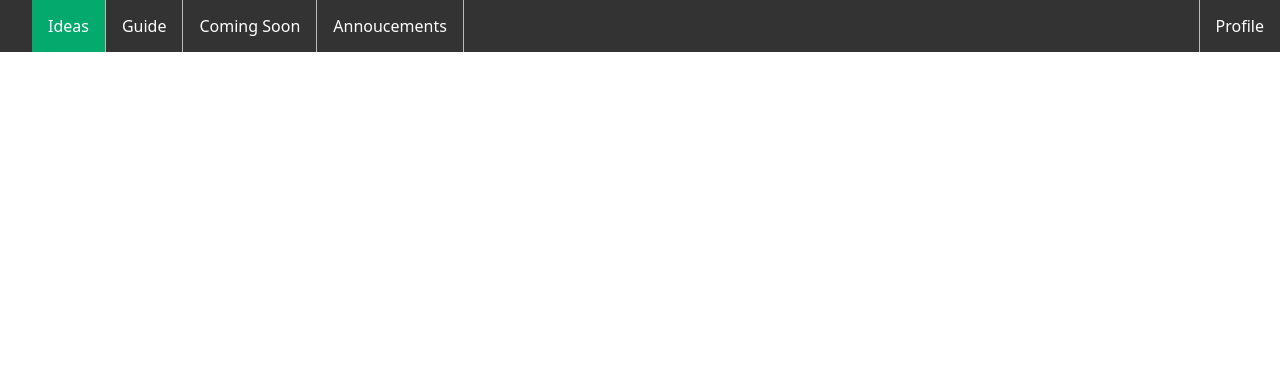
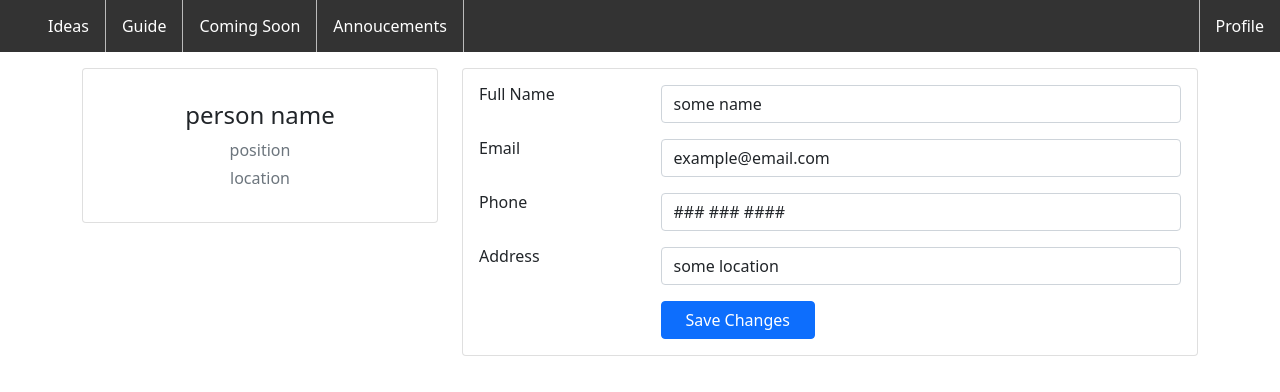
Before and after one commit to sjsucmpe272SP22/crowdsource_ideas, a React (Create React App) app in the folder team_project/client/: page /edit in a window 1280 px wide. Shown: the top 392 px of the page. Built offline with nearby package versions, Linux system fonts and the light colour scheme.

Commit message:
profile and edit pages

```diff
--- a/team_project/client/public/index.html
+++ b/team_project/client/public/index.html
@@ -29,7 +29,8 @@
     <!-- Navigation Bar -->
     <link rel="stylesheet" href="./css/navbar.css" type="text/css">
     <ul id='navbar'>
-      <li><a class="active" href="/home">Ideas</a></li>
+      <!-- <li><a class="active" href="/home">Ideas</a></li> -->
+      <li><a href="/home">Ideas</a></li>
       <li><a href="#guide">Guide</a></li>
       <li><a href="#soon">Coming Soon</a></li>
       <li><a href="#announces">Annoucements</a></li>
--- a/team_project/client/public/js/navbar.js
+++ b/team_project/client/public/js/navbar.js
@@ -4,11 +4,12 @@ var navbar = document.getElementById("navbar");
 // Get all buttons inside the container
 var btns = navbar.getElementsByTagName("li");
 
+// Cant work with HREF page refreshing
 // Loop through the buttons and add the active class to the current/clicked button
-for (var i = 0; i < btns.length; i++) {
-  btns[i].addEventListener("click", function() {
-    var current = document.getElementsByClassName("active");
-    current[0].classList.remove('active');
-    this.classList.add('active');
-  });
-}
+// for (var i = 0; i < btns.length; i++) {
+//   btns[i].addEventListener("click", function() {
+//     var current = document.getElementsByClassName("active");
+//     current[0].classList.remove('active');
+//     this.classList.add('active');
+//   });
+// }
--- a/team_project/client/src/App.js
+++ b/team_project/client/src/App.js
@@ -1,7 +1,8 @@
-import logo from "./logo.svg";
 import "./App.css";
 import { BrowserRouter, Route, Routes } from "react-router-dom";
 import Home from "./components/Home/Home";
+import Profile from "./components/Profile/Profile";
+import Edit from "./components/Profile/Edit";
 
 
 function App() {
@@ -10,6 +11,8 @@ function App() {
       <BrowserRouter>
         <Routes>
           <Route path="/home" element={<Home />} />
+          <Route path="/profile" element={<Profile />} />
+          <Route path="/edit" element={<Edit />} />
         </Routes>
       </BrowserRouter>
     </div>
--- /dev/null
+++ b/team_project/client/src/components/Profile/Edit.js
@@ -0,0 +1,72 @@
+import * as React from "react";
+
+const Edit = () => {
+
+  return (
+    <div className="container">
+      <div className="main-body">
+        <div className="row gutters-sm">
+          <div className="col-md-4 mb-3">
+            <div className="card">
+              <div className="card-body">
+                <div className="d-flex flex-column align-items-center text-center">
+                  <div className="mt-3">
+                    <h4>person name</h4>
+                    <p className="text-secondary mb-1">position</p>
+                    <p className="text-muted font-size-sm">location</p>
+                  </div>
+                </div>
+              </div>
+            </div>
+          </div>
+          <div className="col-md-8">
+            <div className="card">
+              <div className="card-body">
+                <div className="row mb-3">
+                  <div className="col-sm-3">
+                    <h6 className="mb-0">Full Name</h6>
+                  </div>
+                  <div className="col-sm-9 text-secondary">
+                    <input type="text" className="form-control" defaultValue="some name"></input>
+                  </div>
+                </div>
+                <div className="row mb-3">
+                  <div className="col-sm-3">
+                    <h6 className="mb-0">Email</h6>
+                  </div>
+                  <div className="col-sm-9 text-secondary">
+                    <input type="text" className="form-control" defaultValue="example@email.com"></input>
+                  </div>
+                </div>
+                <div className="row mb-3">
+                  <div className="col-sm-3">
+                    <h6 className="mb-0">Phone</h6>
+                  </div>
+                  <div className="col-sm-9 text-secondary">
+                    <input type="text" className="form-control" defaultValue="### ### ####"></input>
+                  </div>
+                </div>
+                <div className="row mb-3">
+                  <div className="col-sm-3">
+                    <h6 className="mb-0">Address</h6>
+                  </div>
+                  <div className="col-sm-9 text-secondary">
+                    <input type="text" className="form-control" defaultValue="some location"></input>
+                  </div>
+                </div>
+                <div className="row">
+                  <div className="col-sm-3"></div>
+                  <div className="col-sm-9 text-secondary">
+                    <input type="button" className="btn btn-primary px-4" value="Save Changes"></input>
+                  </div>
+                </div>
+              </div>
+            </div>
+          </div>
+        </div>
+      </div>
+    </div>
+  );
+};
+
+export default Edit;
--- /dev/null
+++ b/team_project/client/src/components/Profile/Profile.js
@@ -0,0 +1,70 @@
+import * as React from "react";
+
+const Profile = () => {
+  return (
+    <div className="container">
+      <div className="main-body">
+        <div className="row gutters-sm">
+          <div className="col-md-4 mb-3">
+            <div className="card">
+              <div className="card-body">
+                <div className="d-flex flex-column align-items-center text-center">
+                  <div className="mt-3">
+                    <h4>person name</h4>
+                    <p className="text-secondary mb-1">position</p>
+                    <p className="text-muted font-size-sm">location</p>
+                  </div>
+                </div>
+              </div>
+            </div>
+          </div>
+          <div className="col-md-8">
+            <div className="card mb-3">
+              <div className="card-body">
+                <div className="row">
+                  <div className="col-sm-3">
+                    <h6 className="mb-0">Full Name</h6>
+                  </div>
+                  <div className="col-sm-9 text-secondary">
+                    person name
+                  </div>
+                </div>
+                <div className="row">
+                  <div className="col-sm-3">
+                    <h6 className="mb-0">Email</h6>
+                  </div>
+                  <div className="col-sm-9 text-secondary">
+                    email@email.com
+                  </div>
+                </div>
+                <div className="row">
+                  <div className="col-sm-3">
+                    <h6 className="mb-0">Phone</h6>
+                  </div>
+                  <div className="col-sm-9 text-secondary">
+                    # (###) ###-####
+                  </div>
+                </div>
+                <div className="row">
+                  <div className="col-sm-3">
+                    <h6 className="mb-0">Address</h6>
+                  </div>
+                  <div className="col-sm-9 text-secondary">
+                    place of residence
+                  </div>
+                </div>
+                <div className="row">
+                  <div className="col-sm-12">
+                    <a className="btn btn-info " target="__blank" href='/edit'>Edit</a>
+                  </div>
+                </div>
+              </div>
+            </div>
+          </div>
+        </div>
+      </div>
+    </div>
+  );
+};
+
+export default Profile;
```
